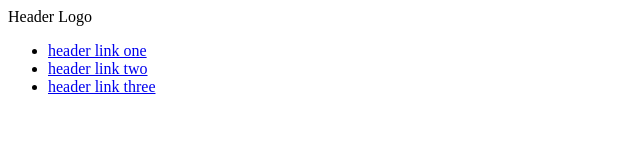
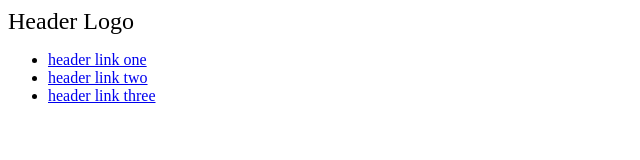
Before and after one commit to PauloOrlinaGarcia/odin-landing-recipes, a plain HTML site: page index.html in a window 1280 px wide. Shown: the whole page, without its empty margins (0-640 px from the left). Drawn offline with Linux system fonts and the light colour scheme.

Commit message:
Created the css file and inserted it to the index file.

```diff
--- a/index.html
+++ b/index.html
@@ -2,13 +2,12 @@
 <html lang="en">
 <head>
     <meta charset="UTF-8">
-    <meta http-equiv="X-UA-Compatible" content="IE=edge">
-    <meta name="viewport" content="width=device-width, initial-scale=1.0">
-    <title>Document</title>
+    <title>Landing Page</title>
+    <link rel="stylesheet" href="istayl.css">
 </head>
 <body>
     <div>
-        <div>Header Logo</div>
+        <div class="DaHeaderLogo">Header Logo</div>
         <ul>
             <li><a href="#">header link one</a></li>
             <li><a href="#">header link two</a></li>
--- /dev/null
+++ b/istayl.css
@@ -0,0 +1,3 @@
+.DaHeaderLogo {
+    font-size: 24px;
+}
```
